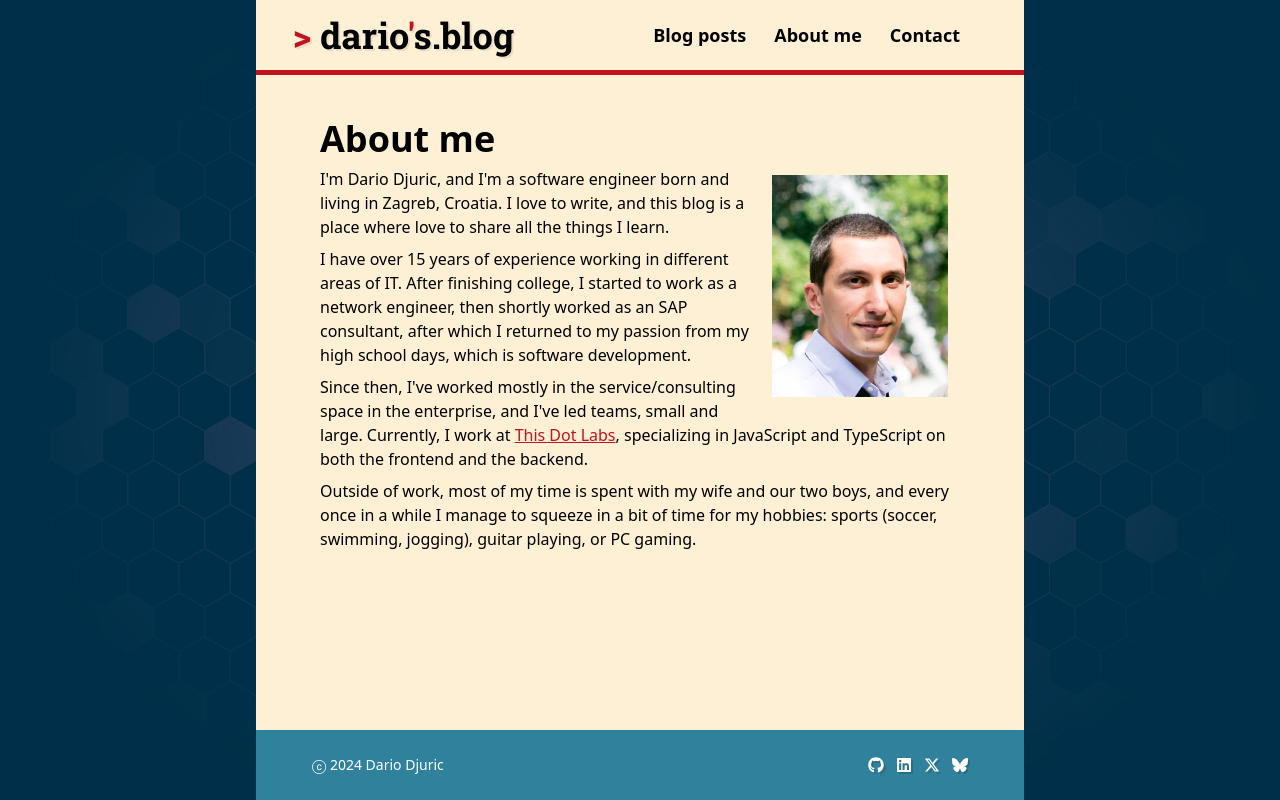
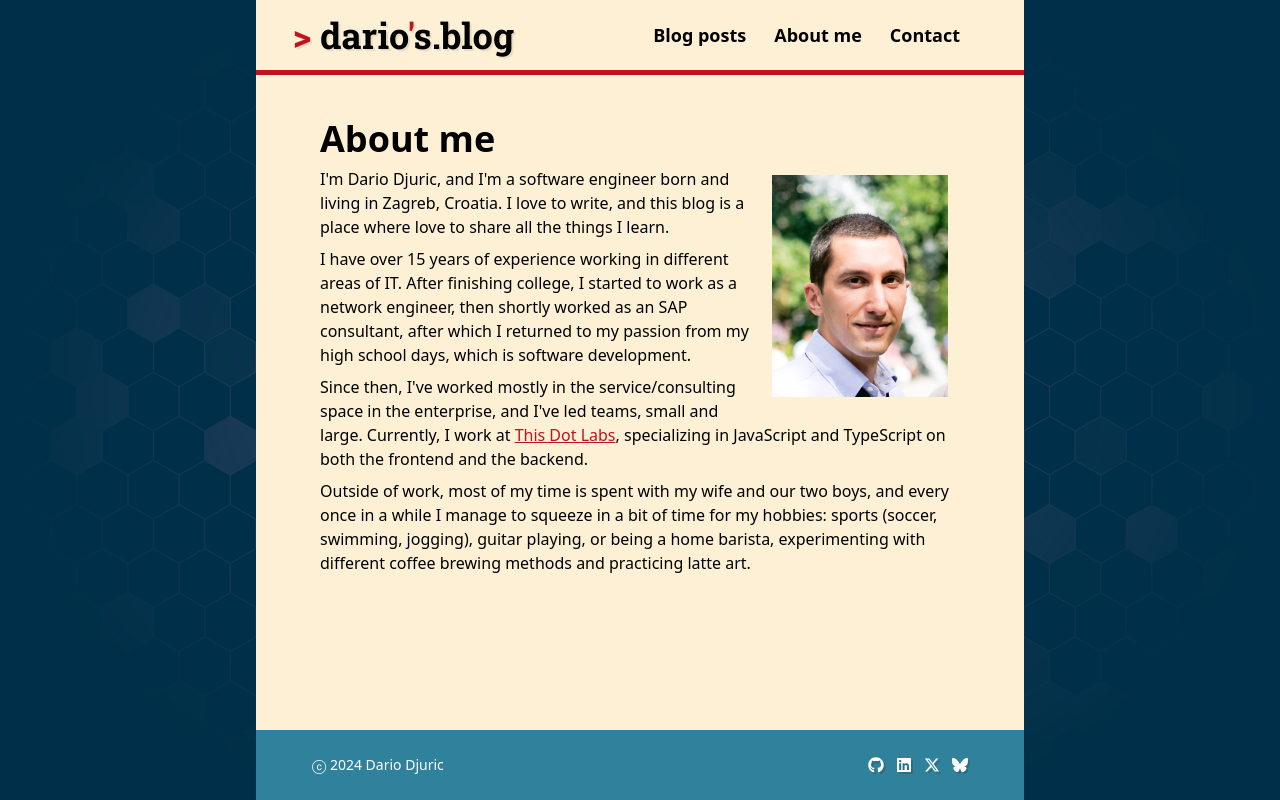
Before and after one commit to dariodjuric/blog, a Next.js app: page /about in a window 1280 px wide. Built offline with nearby package versions, Linux system fonts and the light colour scheme.

Commit message:
Update hobbies section to include coffee making

```diff
--- a/app/about/page.tsx
+++ b/app/about/page.tsx
@@ -40,8 +40,9 @@ export default async function AboutPage() {
       <p>
         Outside of work, most of my time is spent with my wife and our two boys,
         and every once in a while I manage to squeeze in a bit of time for my
-        hobbies: sports (soccer, swimming, jogging), guitar playing, or PC
-        gaming.
+        hobbies: sports (soccer, swimming, jogging), guitar playing, or being a
+        home barista, experimenting with different coffee brewing methods and
+        practicing latte art.
       </p>
     </>
   );
```
